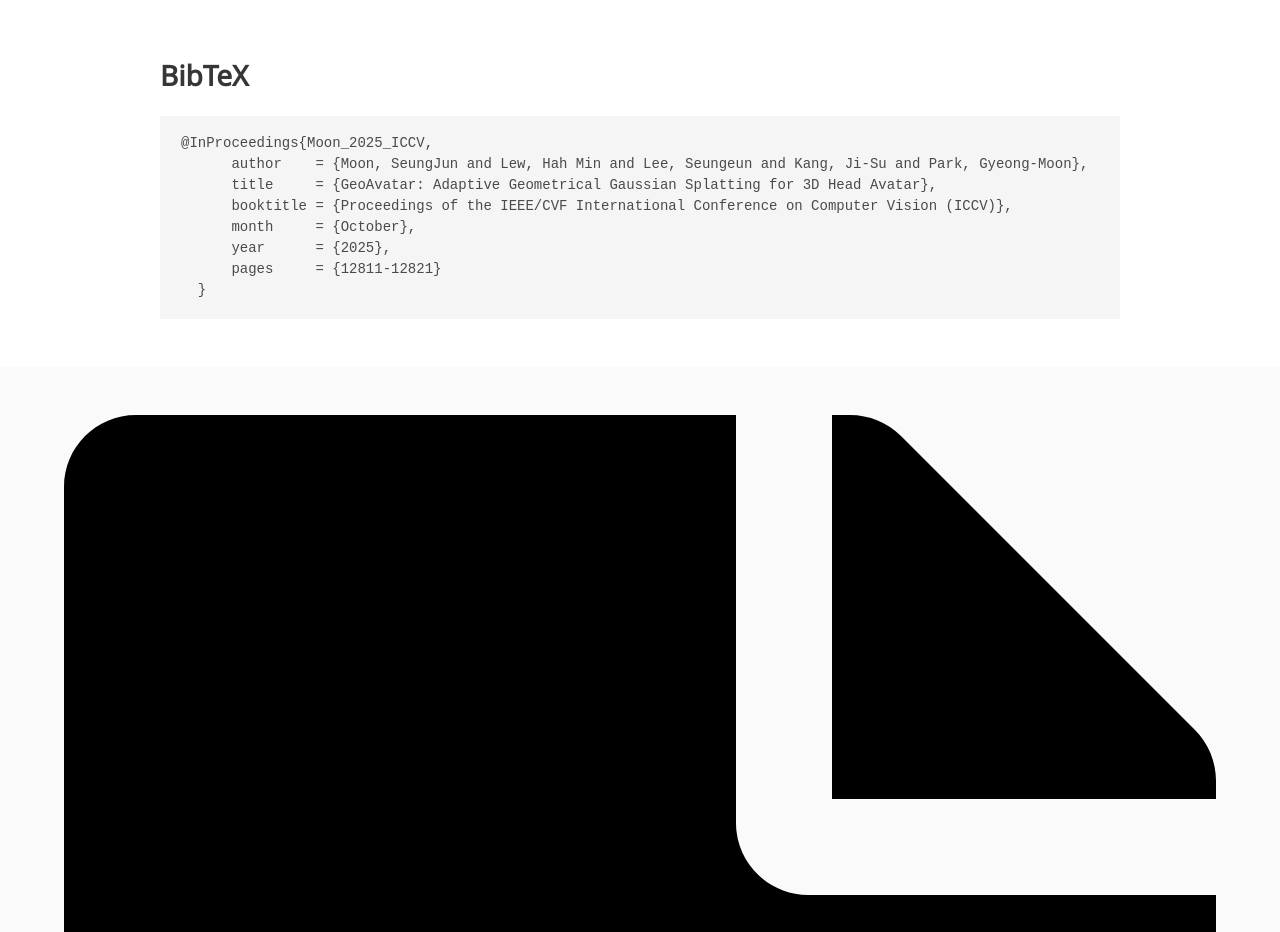
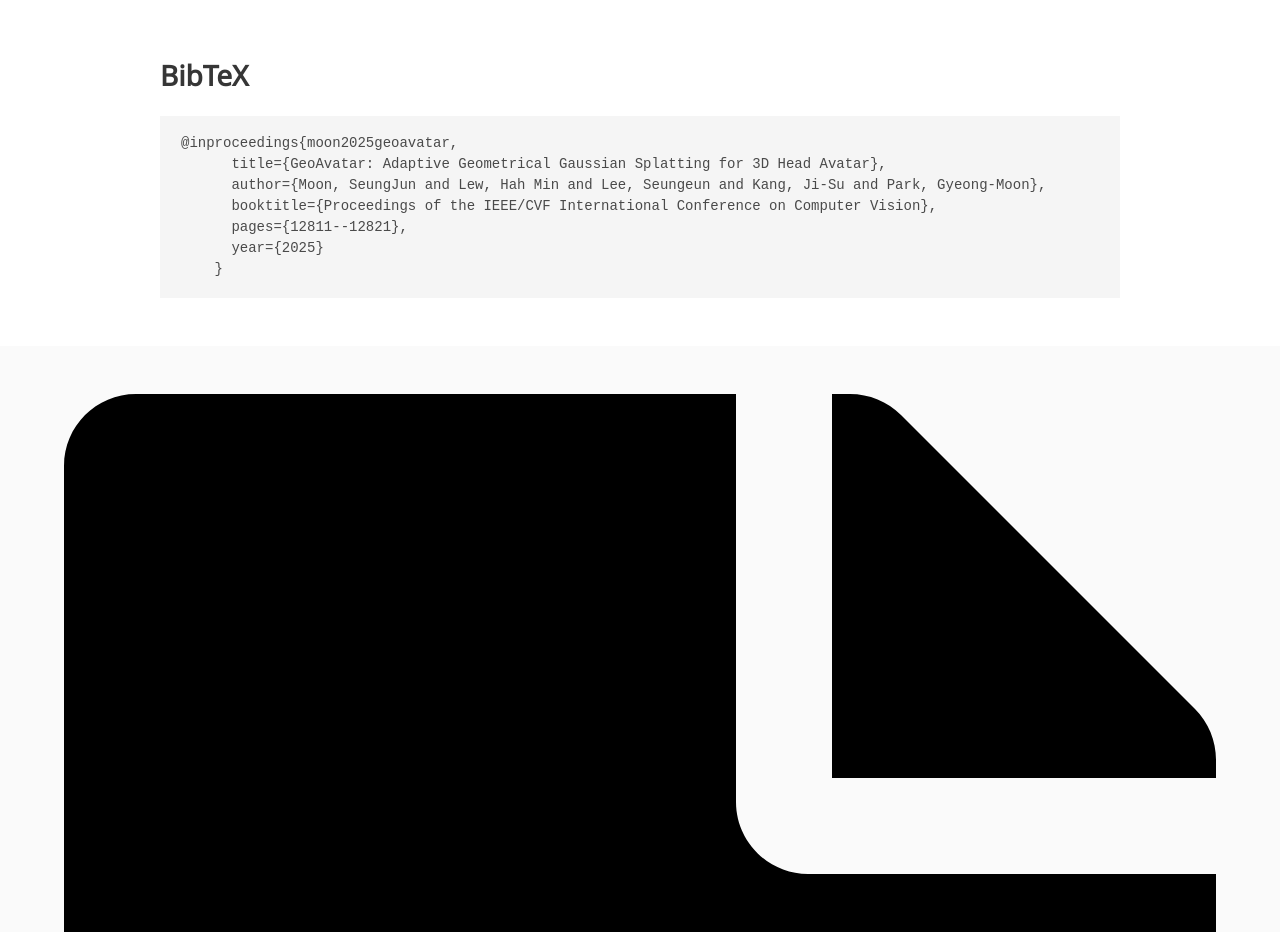
Before and after one commit to hahminlew/geoavatar, a plain HTML site: page index.html in a window 1280 px wide. Shown: the part 3740-4672 px from the top of the page. Drawn offline with nearby package versions, Linux system fonts and the light colour scheme; some icons are missing; a web font is replaced by a local one.

Commit message:
Update index.html

```diff
--- a/index.html
+++ b/index.html
@@ -455,14 +455,13 @@
 <section class="section" id="BibTeX">
   <div class="container is-max-desktop content">
     <h2 class="title">BibTeX</h2>
-    <pre><code>@InProceedings{Moon_2025_ICCV,
-      author    = {Moon, SeungJun and Lew, Hah Min and Lee, Seungeun and Kang, Ji-Su and Park, Gyeong-Moon},
-      title     = {GeoAvatar: Adaptive Geometrical Gaussian Splatting for 3D Head Avatar},
-      booktitle = {Proceedings of the IEEE/CVF International Conference on Computer Vision (ICCV)},
-      month     = {October},
-      year      = {2025},
-      pages     = {12811-12821}
-  }</code></pre>
+    <pre><code>@inproceedings{moon2025geoavatar,
+      title={GeoAvatar: Adaptive Geometrical Gaussian Splatting for 3D Head Avatar},
+      author={Moon, SeungJun and Lew, Hah Min and Lee, Seungeun and Kang, Ji-Su and Park, Gyeong-Moon},
+      booktitle={Proceedings of the IEEE/CVF International Conference on Computer Vision},
+      pages={12811--12821},
+      year={2025}
+    }</code></pre>
   </div>
 </section>
 
```
